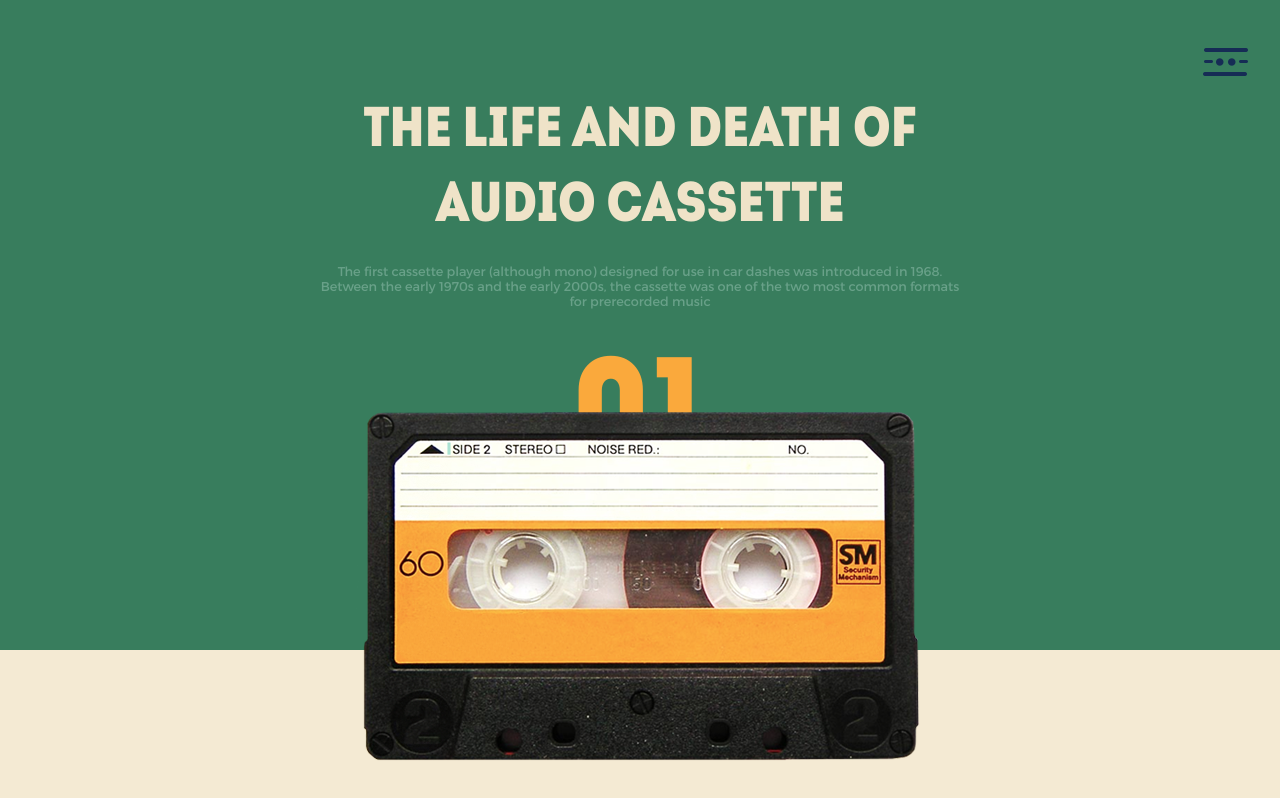
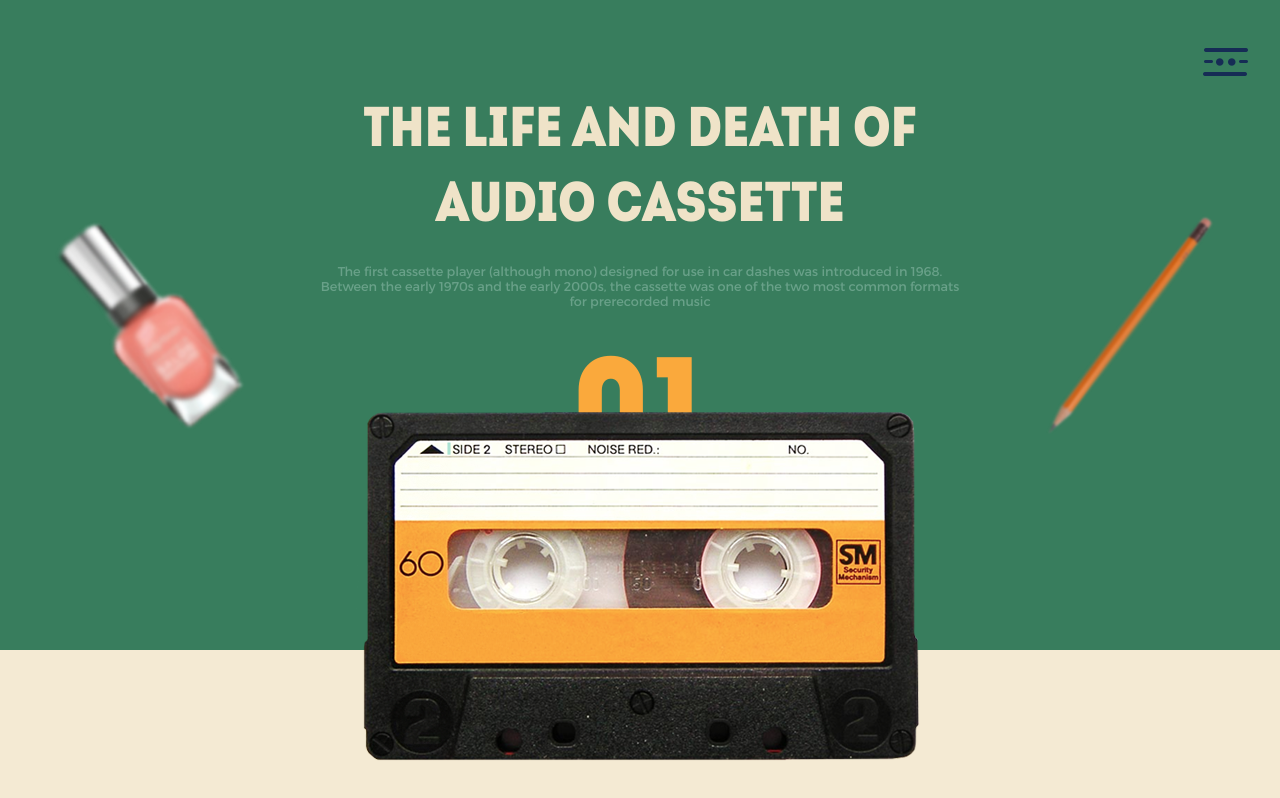
Before and after one commit to piopao/setka, a plain HTML site: page index.html in a window 1280 px wide. Shown: the top 798 px of the page. Drawn offline with Linux system fonts and the light colour scheme.

Commit message:
minor fix

```diff
--- a/css/index.css
+++ b/css/index.css
@@ -27,7 +27,15 @@ body{
 	position: relative;
 	height: 65vh;
 	min-height: 650px;
-	/*min-height: 750px;*/
+	min-width: 350px;
+}
+
+#info:first-child{
+	background-image: url(../images/polish.png), url(../images/pencil.png);
+	/*background-position: right center, left center;*/
+	background-position: 5% 50%, 95% 50%;
+    background-repeat: no-repeat, no-repeat;
+    background-size: 15% auto;
 }
 
 #intro{
@@ -46,12 +54,7 @@ body{
 	background-color: #162c55;
 }
 
-#flex_container{
-	display: -webkit-flex;
-	display: flex;
-	justify-content: flex-start;
-	-webkit-flex-direction: column;
-    flex-direction: column;
+#text_container{
     padding-top: 2em;
 }
 
@@ -59,7 +62,7 @@ body{
 	font-family: 'intro_condblack_free';
 	text-align: center;
 	font-size: 3.5em;
-	margin-bottom: 0em
+	margin-bottom: 0em;
 
 }
 
@@ -95,7 +98,7 @@ body{
     position: absolute;
 }
 
-@media screen and (max-width: 700px) {
+@media screen and (max-width: 600px) {
     .regular_text{
 		font-size: 0.8em;
 		padding-left: 5em;
--- a/index.html
+++ b/index.html
@@ -6,19 +6,28 @@
 </head>
 <body>
 	<div id = "container">
-		<div id = "info" class = "page" >
-			<img id = "icon" src="images/icon.png" alt="">
-			<div id = "flex_container">
-				<p class = "title_text" style="color: #efe3c8">THE LIFE AND DEATH OF<br>AUDIO CASSETTE</p>
-				<p class = "regular_text" style="color: #69a189"> The first cassette player (although mono) designed for use in car dashes was introduced in 1968. <br> Between the early 1970s and the early 2000s, the cassette was one of the two most common formats <br> for prerecorded music </p>
-				<p class = "title_text" id = "T01">01</p>
+		<div id = "info" class = "page">
+				<div>
+					<img id = "icon" src="images/icon.png" alt="">
+					<div id = "text_container">
+						<p class = "title_text" style="color: #efe3c8">THE LIFE AND DEATH OF<br>AUDIO CASSETTE</p>
+						<p class = "regular_text" style="color: #69a189"> The first cassette player (although mono) designed for use in car dashes was introduced in 1968. <br> Between the early 1970s and the early 2000s, the cassette was one of the two most common formats <br> for prerecorded music </p>
+						<p class = "title_text" id = "T01">01</p>
+					</div>
+				<div id = "cassette" ><img src="images/cassette.png" alt=""></div>
 			</div>
-			<div id = "cassette" ><img src="images/cassette.png" alt=""></div>
 		</div>
 		<div id = "intro" class = "page"></div>
 		<div id = "types" class = "page"></div>
 		<div id = "length" class = "page"></div>
 		<div id = "applications" class = "page"></div>
 	</div>
+		<script type="text/javascript" src="dist/skrollr.min.js"></script>
+
+	<script type="text/javascript">
+	skrollr.init({
+		forceHeight: false
+	});
+	</script>
 </body>
 </html>
```
